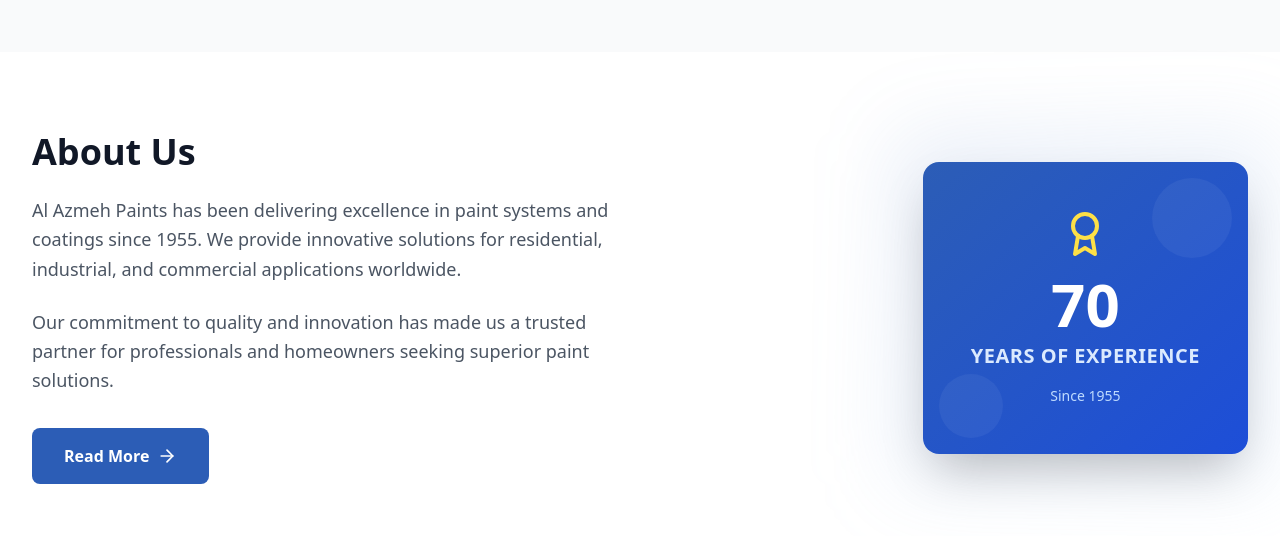
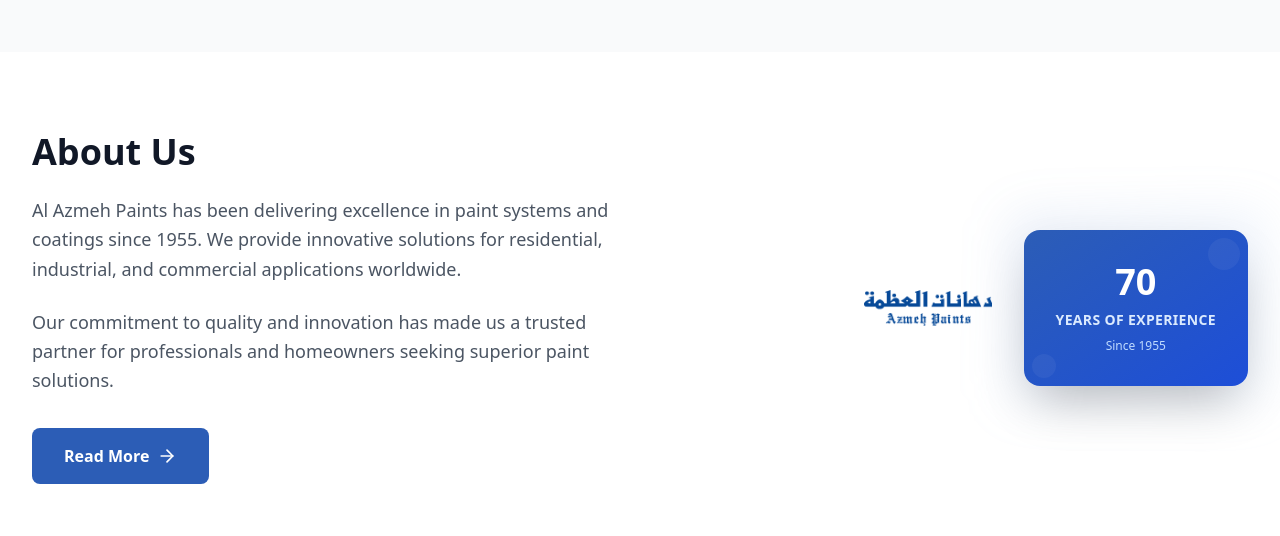
Before and after one commit to AzmehAh/azmeh-web, a React (Vite) app: page / in a window 1280 px wide. Shown: the part 880-1416 px from the top of the page. Built offline with nearby package versions, Linux system fonts and the light colour scheme.

Commit message:
Updated AboutSection.tsx

```diff
--- a/src/components/AboutSection.tsx
+++ b/src/components/AboutSection.tsx
@@ -1,11 +1,33 @@
-import React from 'react';
+import React, { useState, useEffect } from 'react';
 import { Link } from 'react-router-dom';
-import { ArrowRight, Award } from 'lucide-react';
+import { ArrowRight } from 'lucide-react';
 import { motion } from 'framer-motion';
 
 const AboutSection = () => {
+  const [count, setCount] = useState(0);
   const currentYear = new Date().getFullYear();
-  const yearsOfExperience = currentYear - 1955;
+  const targetYears = currentYear - 1955;
+
+  // Animated counter effect
+  useEffect(() => {
+    const duration = 2000; // 2 seconds
+    const steps = 60; // Number of animation steps
+    const increment = targetYears / steps;
+    const stepDuration = duration / steps;
+
+    let currentStep = 0;
+    const timer = setInterval(() => {
+      currentStep++;
+      if (currentStep <= steps) {
+        setCount(Math.floor(increment * currentStep));
+      } else {
+        setCount(targetYears);
+        clearInterval(timer);
+      }
+    }, stepDuration);
+
+    return () => clearInterval(timer);
+  }, [targetYears]);
 
   return (
     <section className="py-20 bg-white">
@@ -36,35 +58,51 @@ const AboutSection = () => {
             </Link>
           </motion.div>
 
-          {/* Right Content - Experience Counter */}
+          {/* Right Content - Experience Counter with Logo */}
           <motion.div
             initial={{ opacity: 0, x: 20 }}
             whileInView={{ opacity: 1, x: 0 }}
             transition={{ duration: 0.6, delay: 0.2 }}
             className="flex justify-center lg:justify-end"
           >
+            <div className="flex items-center gap-8">
+              {/* Company Logo */}
+              <div className="relative">
+                <img
+                  src="/images/Azmeh-Paints-Logo.png"
+                  alt="Al Azmeh Paints"
+                  className="w-32 h-32 object-contain"
+                />
+              </div>
+
+              {/* Experience Counter */}
               <div className="relative">
                 {/* Background decoration */}
-              <div className="absolute -inset-8 bg-gradient-to-br from-[#2C5DB6]/10 to-blue-200/20 rounded-3xl blur-2xl"></div>
+                <div className="absolute -inset-4 bg-gradient-to-br from-[#2C5DB6]/10 to-blue-200/20 rounded-2xl blur-xl"></div>
 
                 {/* Main counter card */}
-              <div className="relative bg-gradient-to-br from-[#2C5DB6] to-blue-700 rounded-2xl p-12 text-white shadow-2xl">
+                <div className="relative bg-gradient-to-br from-[#2C5DB6] to-blue-700 rounded-2xl p-8 text-white shadow-2xl">
                   <div className="text-center">
-                  <div className="flex items-center justify-center mb-4">
-                    <Award className="w-12 h-12 text-yellow-300" />
-                  </div>
-                  <div className="text-6xl font-bold mb-2">{yearsOfExperience}</div>
-                  <div className="text-xl font-semibold text-blue-100 uppercase tracking-wide">
+                    <motion.div
+                      className="text-4xl font-bold mb-2"
+                      initial={{ scale: 0.5 }}
+                      whileInView={{ scale: 1 }}
+                      transition={{ duration: 0.5, delay: 0.5 }}
+                    >
+                      {count}
+                    </motion.div>
+                    <div className="text-sm font-semibold text-blue-100 uppercase tracking-wide">
                       Years of Experience
                     </div>
-                  <div className="mt-4 text-blue-200 text-sm">
+                    <div className="mt-2 text-blue-200 text-xs">
                       Since 1955
                     </div>
                   </div>
 
                   {/* Decorative elements */}
-                <div className="absolute top-4 right-4 w-20 h-20 bg-white/5 rounded-full"></div>
-                <div className="absolute bottom-4 left-4 w-16 h-16 bg-white/5 rounded-full"></div>
+                  <div className="absolute top-2 right-2 w-8 h-8 bg-white/5 rounded-full"></div>
+                  <div className="absolute bottom-2 left-2 w-6 h-6 bg-white/5 rounded-full"></div>
+                </div>
               </div>
             </div>
           </motion.div>
```
Lines whose indentation alone changed are shown as unchanged.
